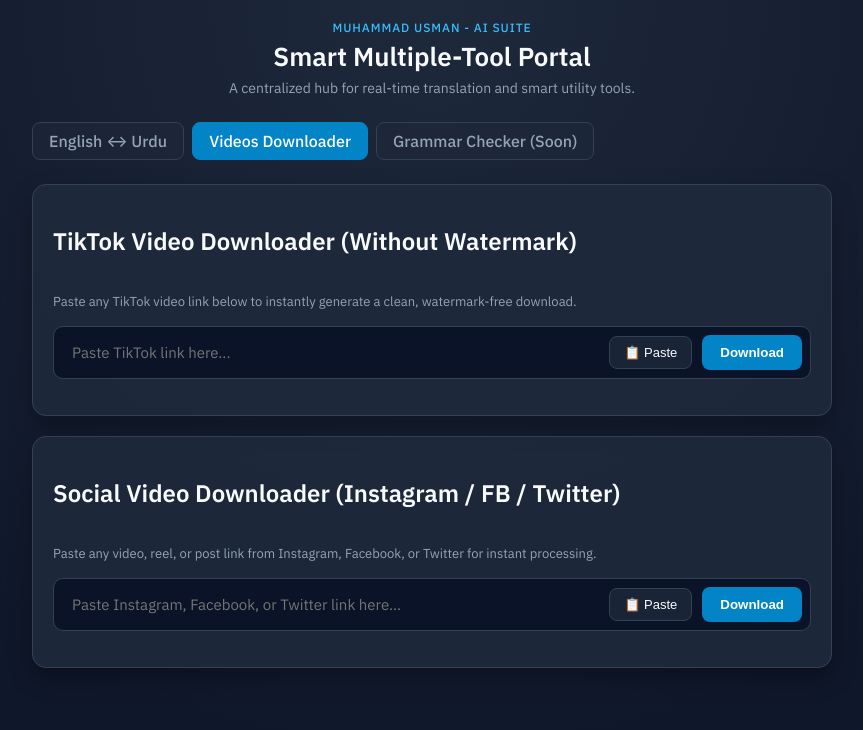
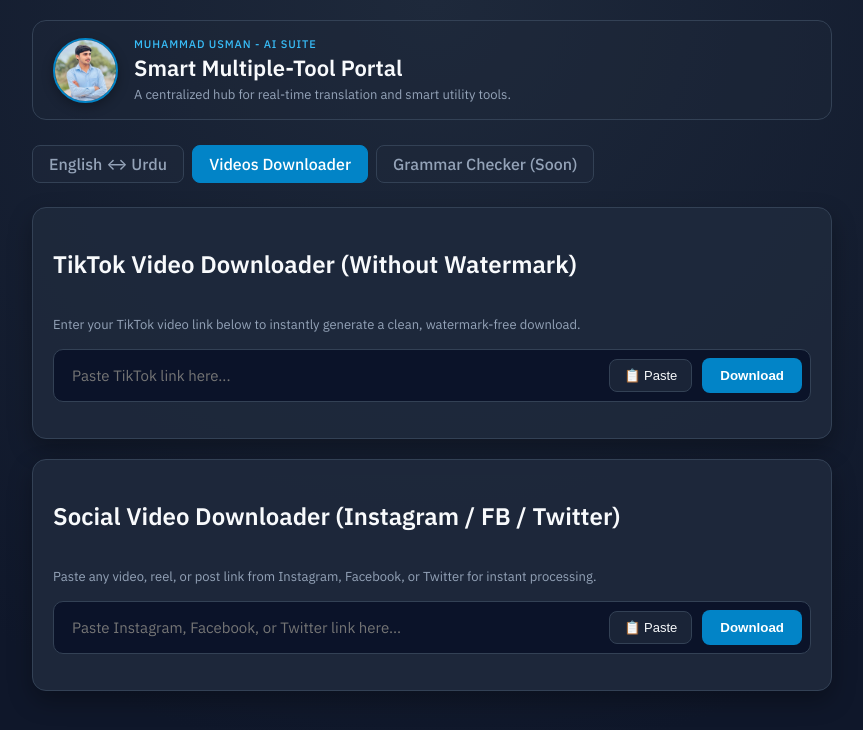
Before and after one commit to usmankpo/UsmanDpo, a plain HTML site: page tiktok.html in a window 1280 px wide. Shown: the whole page, without its empty margins (208-1071 px from the left). Drawn offline with Linux system fonts and the light colour scheme.

Commit message:
Update tiktok.html

```diff
--- a/tiktok.html
+++ b/tiktok.html
@@ -58,10 +58,43 @@ body {
   color: #fff;
   border-color: var(--accent);
 }
-header { text-align: center; margin-bottom: 5px; }
-.eyebrow { font-size: 12px; letter-spacing: .08em; text-transform: uppercase; color: #38bdf8; font-weight: 500; margin: 0 0 4px; }
-h1 { margin: 0; font-size: 26px; font-weight: 600; }
-.lede { margin: 6px 0 0; color: var(--muted); font-size: 14px; }
+
+/* Header with Side Profile Image */
+header {
+  display: flex;
+  align-items: center;
+  gap: 16px;
+  background: rgba(30, 41, 59, 0.4);
+  border: 1px solid var(--line);
+  border-radius: 14px;
+  padding: 16px 20px;
+  margin-bottom: 5px;
+}
+.profile-img {
+  width: 65px;
+  height: 65px;
+  border-radius: 50%;
+  object-fit: cover;
+  border: 2px solid var(--accent);
+  flex-shrink: 0;
+  box-shadow: 0 4px 12px rgba(0, 0, 0, 0.3);
+}
+.header-text {
+  text-align: left;
+}
+.eyebrow { font-size: 11px; letter-spacing: .08em; text-transform: uppercase; color: #38bdf8; font-weight: 500; margin: 0 0 2px; }
+h1 { margin: 0; font-size: 22px; font-weight: 600; }
+.lede { margin: 4px 0 0; color: var(--muted); font-size: 13px; }
+
+@media (max-width: 500px) {
+  header {
+    flex-direction: column;
+    text-align: center;
+  }
+  .header-text {
+    text-align: center;
+  }
+}
 
 section {
   background: var(--surface);
@@ -132,9 +165,12 @@ section {
 
 <main class="wrap">
   <header>
-    <p class="eyebrow">MUHAMMAD USMAN - AI Suite</p>
-    <h1>Smart Multiple-Tool Portal</h1>
-    <p class="lede">A centralized hub for real-time translation and smart utility tools.</p>
+    <img src="profile.jpg" alt="Muhammad Usman" class="profile-img">
+    <div class="header-text">
+      <p class="eyebrow">MUHAMMAD USMAN - AI Suite</p>
+      <h1>Smart Multiple-Tool Portal</h1>
+      <p class="lede">A centralized hub for real-time translation and smart utility tools.</p>
+    </div>
   </header>
 
   <!-- Navigation Tabs -->
@@ -147,7 +183,7 @@ section {
   <!-- 1. TikTok Downloader Section -->
   <section>
     <h2>TikTok Video Downloader (Without Watermark)</h2>
-    <p class="lede" style="font-size: 13px; margin: 0;">Paste any TikTok video link below to instantly generate a clean, watermark-free download.</p>
+    <p class="lede" style="font-size: 13px; margin: 0;">Enter your TikTok video link below to instantly generate a clean, watermark-free download.</p>
 
     <div class="input-group">
       <input type="text" id="tiktok-url" placeholder="Paste TikTok link here...">
@@ -226,7 +262,6 @@ function prepareSocialVideo() {
     return;
   }
 
-  // Using #url= parameter so SaveFrom auto-pastes and loads the video immediately
   const bridgeUrl = `https://en1.savefrom.net/19wr/#url=${encodeURIComponent(url)}`;
   document.getElementById('social-download-btn').href = bridgeUrl;
 
```
